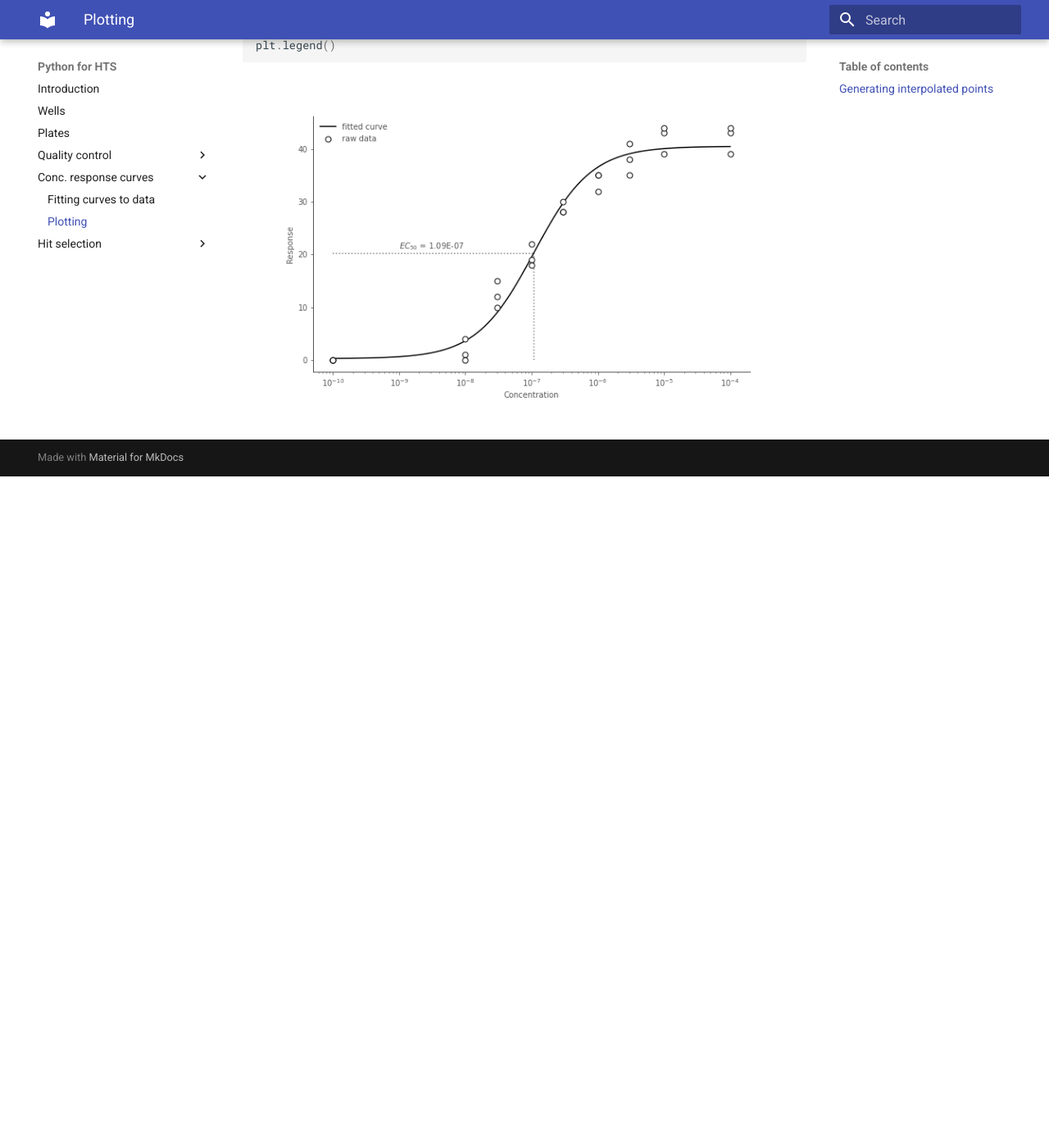
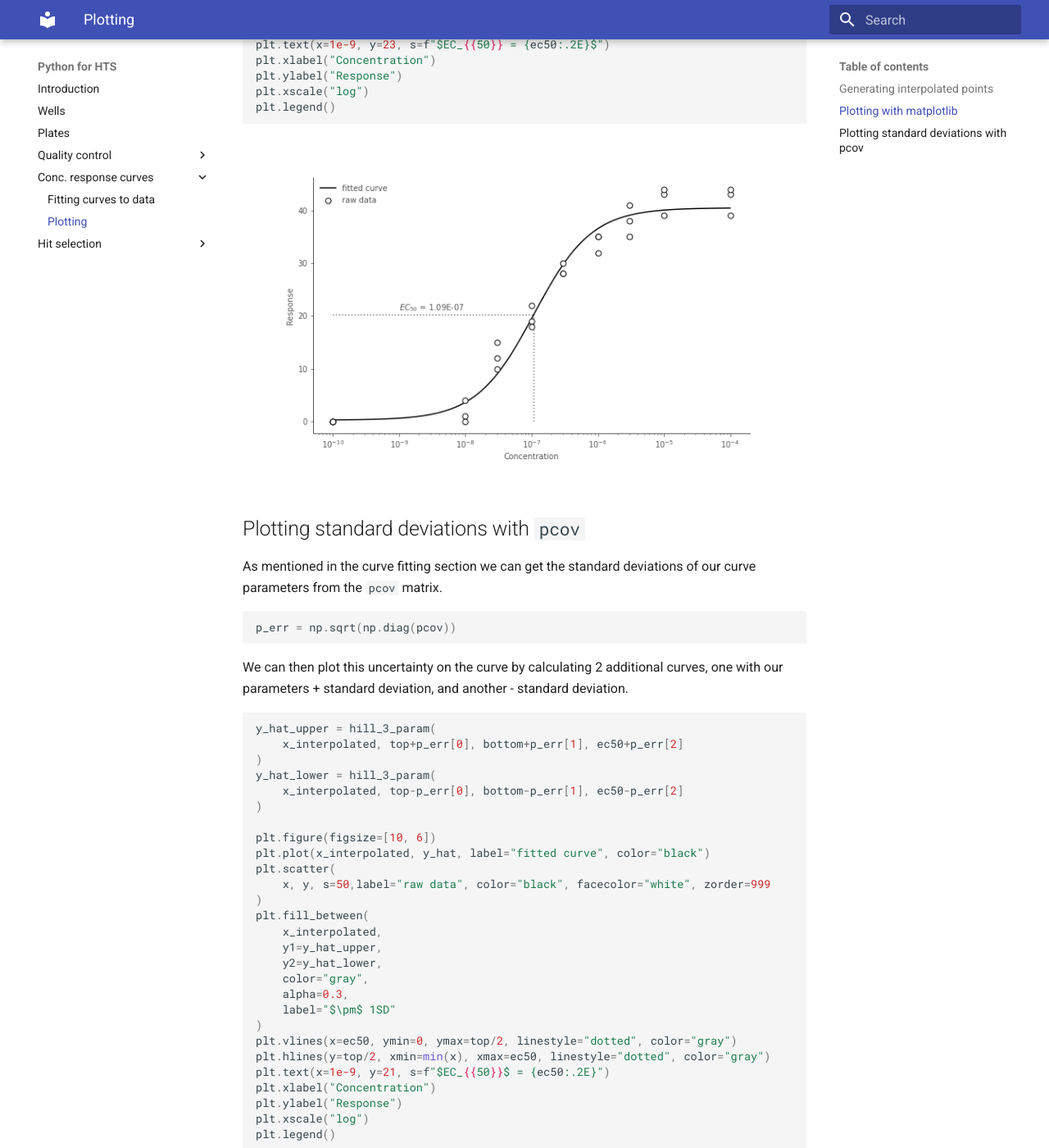
Before and after one commit to Swarchal/python-for-HTS, an MkDocs documentation site: the page built from docs/conc_response_curves/plotting.md, in a window 1280 px wide and 1400 px high, scrolled down 1217 px. Shown: the whole window at 82% size. Built offline with MkDocs 1.6.1 and Material for MkDocs 9.7.7, drawn with Linux system fonts in a browser that asks for light colours; before the commit the page ends 1798 px from its top, so only the background shows below that; some of the changed text lies outside the part shown.

Commit message:
conc-response curve error bands

````diff
--- a/docs/conc_response_curves/plotting.md
+++ b/docs/conc_response_curves/plotting.md
@@ -47,6 +47,8 @@
 ```
 
 
+## Plotting with matplotlib
+
 Now we can plot both the raw data points and the fitted curve in matplotlib.
 
 ```python
@@ -64,3 +66,48 @@
 ```
 
 ![conc response curve](../img/conc_response_3_param_single.png)
+
+
+## Plotting standard deviations with `pcov`
+
+As mentioned in the curve fitting section we can get the standard deviations of
+our curve parameters from the `pcov` matrix.
+
+```python
+p_err = np.sqrt(np.diag(pcov))
+```
+
+We can then plot this uncertainty on the curve by calculating 2 additional curves,
+one with our parameters + standard deviation, and another - standard deviation.
+
+```python
+y_hat_upper = hill_3_param(
+    x_interpolated, top+p_err[0], bottom+p_err[1], ec50+p_err[2]
+)
+y_hat_lower = hill_3_param(
+    x_interpolated, top-p_err[0], bottom-p_err[1], ec50-p_err[2]
+)
+
+plt.figure(figsize=[10, 6])
+plt.plot(x_interpolated, y_hat, label="fitted curve", color="black")
+plt.scatter(
+    x, y, s=50,label="raw data", color="black", facecolor="white", zorder=999
+)
+plt.fill_between(
+    x_interpolated,
+    y1=y_hat_upper,
+    y2=y_hat_lower,
+    color="gray",
+    alpha=0.3,
+    label="$\pm$ 1SD"
+)
+plt.vlines(x=ec50, ymin=0, ymax=top/2, linestyle="dotted", color="gray")
+plt.hlines(y=top/2, xmin=min(x), xmax=ec50, linestyle="dotted", color="gray")
+plt.text(x=1e-9, y=21, s=f"$EC_{{50}}$ = {ec50:.2E}")
+plt.xlabel("Concentration")
+plt.ylabel("Response")
+plt.xscale("log")
+plt.legend()
+```
+
+![conc response with undertainty bands](../img/conc_response_3_param_sd_bands.png)
````
Also changed, not shown: docs/img/conc_response_3_param_sd_bands.png (added).
